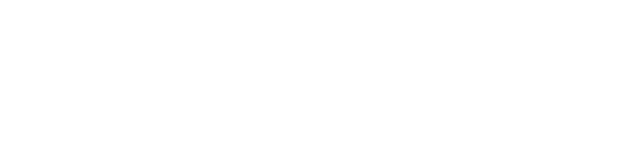
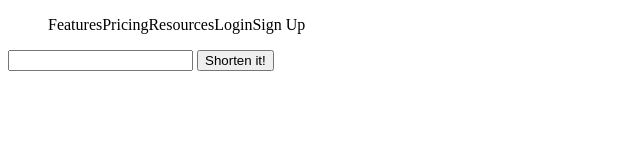
Before and after one commit to floresant/urlshortening, a plain HTML site: page index.html in a window 1280 px wide. Shown: the whole page, without its empty margins (0-640 px from the left). Drawn offline with Linux system fonts and the light colour scheme.

Commit message:
Added css and js files

```diff
--- a/index.html
+++ b/index.html
@@ -3,9 +3,21 @@
 <head>
     <meta charset="UTF-8">
     <meta name="viewport" content="width=device-width, initial-scale=1.0">
-    <title>Document</title>
+    <link rel="stylesheet" href="styles.css">
+    <script src="shorten.js"></script>
+    <title>URL Shortener</title>
 </head>
 <body>
-
+    <nav>
+        <ul id="navlist">
+            <li>Features</li>
+            <li>Pricing</li>
+            <li>Resources</li>
+            <li>Login</li>
+            <li>Sign Up</li>
+        </ul>
+    </nav>
+    <input type="text" name="urlinput" id="urlinput">
+    <button>Shorten it!</button>
 </body>
 </html>
--- /dev/null
+++ b/styles.css
@@ -0,0 +1,9 @@
+#navlist {
+    display: flex;
+    justify-content: start;
+    list-style-type: none;
+}
+
+#navList * {
+    padding: 10px;
+}
```
Also changed, not shown: shorten.js (added).
